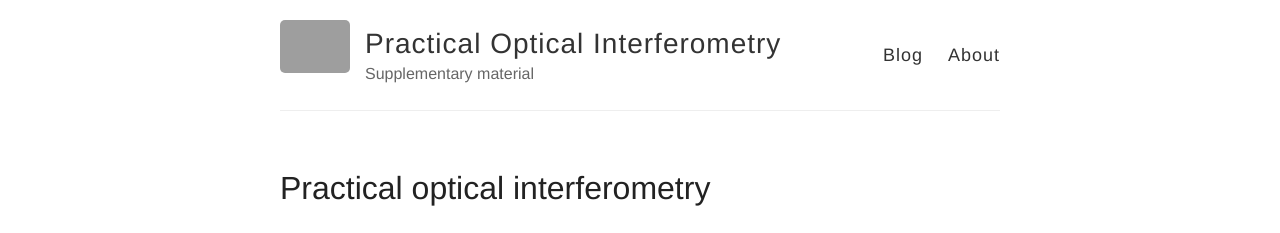
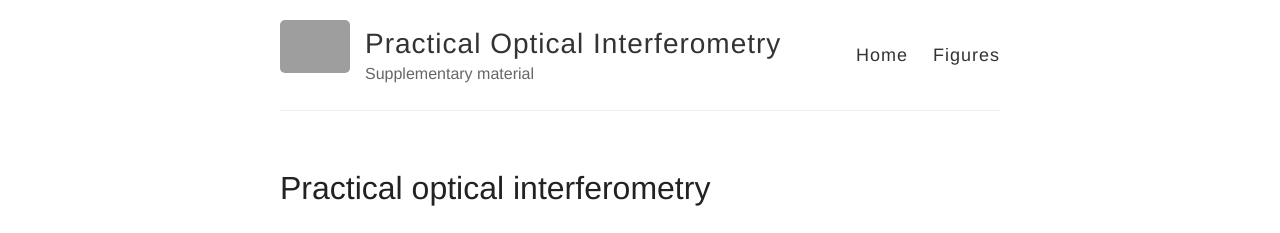
Before and after one commit to dbuscher/practical-optical-interferometry, a Jekyll site: the page built from index.md, in a window 1280 px wide. Shown: the top 233 px of the page. Built offline with Jekyll 4.4.1, drawn with Linux system fonts in a browser that asks for light colours; grey boxes are pictures that could not be loaded.

Commit message:
Tidied up template

```diff
--- a/_layouts/default.html
+++ b/_layouts/default.html
@@ -32,8 +32,8 @@
           </div>
 
           <nav>
-            <a href="{{ site.baseurl }}/">Blog</a>
-            <a href="{{ site.baseurl }}/about">About</a>
+            <a href="{{ site.baseurl }}/">Home</a>
+            <a href="{{ site.baseurl }}/figures">Figures</a>
           </nav>
         </header>
       </div>
```
Also changed, not shown: README.md (deleted).
